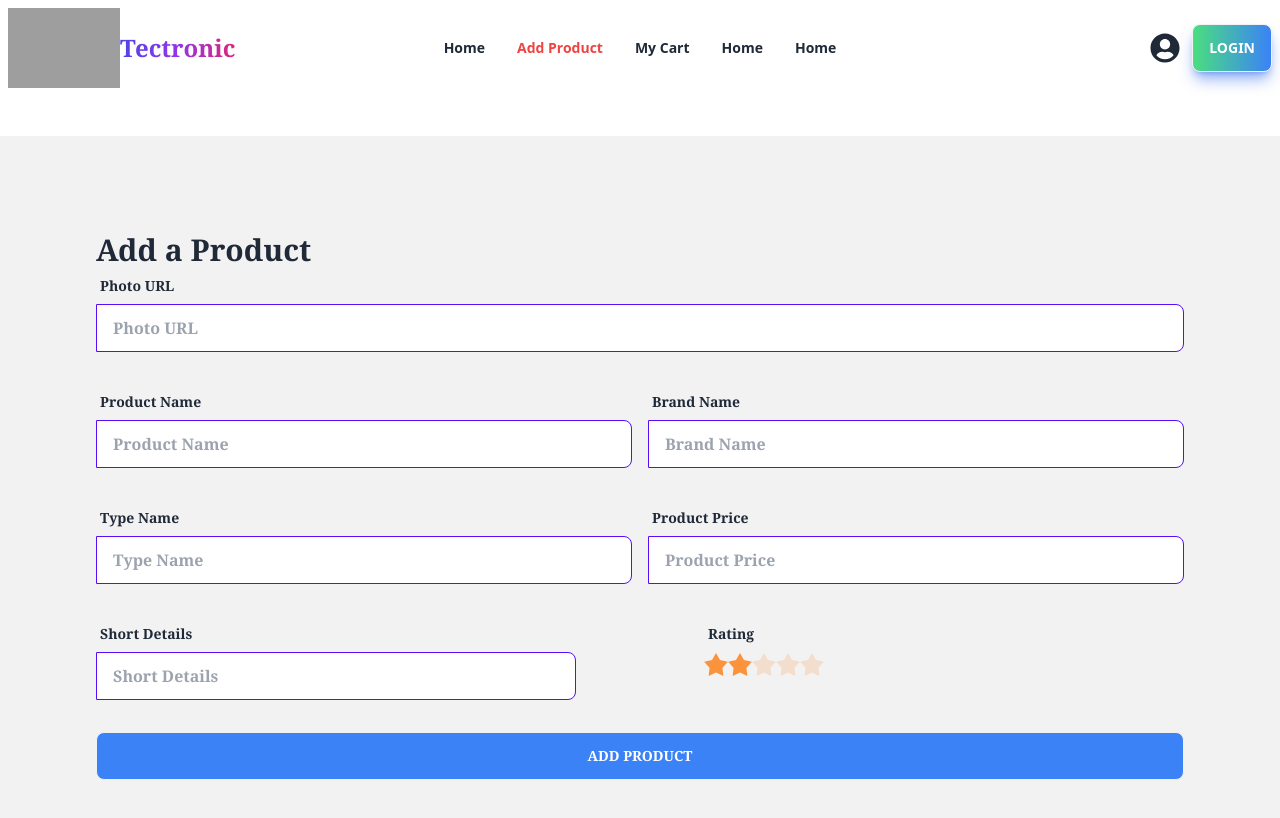
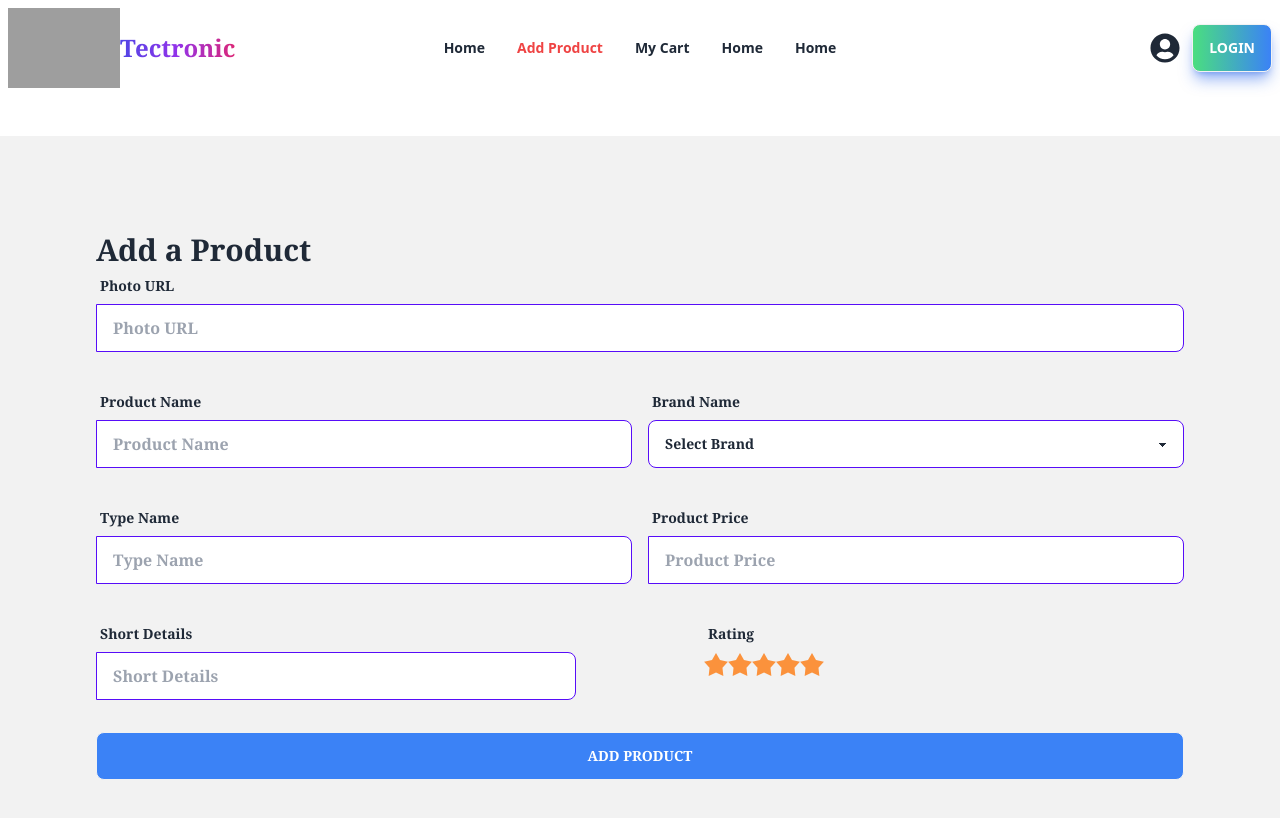
Before and after one commit to ShahAlammm/brand-shop-client, a React (Vite) app: page /addProduct in a window 1280 px wide. Shown: the top 818 px of the page. Built offline with nearby package versions, Linux system fonts and the light colour scheme; no server answers; grey boxes are pictures that could not be loaded.

Commit message:
added AddProduct and ProductCard

```diff
--- a/src/Components/Card/Card.jsx
+++ b/src/Components/Card/Card.jsx
@@ -1,10 +1,20 @@
-import { useEffect } from "react";
+import { useEffect, useState } from "react";
 import { Link } from "react-router-dom";
 import AOS from "aos";
 import "aos/dist/aos.css";
 
 const Card = ({ brand }) => {
-  const { id, photo, brandName, shortDescription } = brand || {};
+
+  const { photo, brandName, shortDescription } = brand || {};
+
+  const [product, setProduct] = useState(null);
+
+console.log(product)
+
+
+  const handleDetails = (brandName) => {
+      setProduct(brandName)
+    };
 
   useEffect(() => {
     AOS.init();
@@ -43,8 +53,11 @@ const Card = ({ brand }) => {
                 <h3 className="text-white mb-2 font-serif">
                   {shortDescription}
                 </h3>
-                <Link to={`/item/${id}`}>
-                  <button className="btn bg-gradient-to-r from-green-400 to-blue-500 hover:from-pink-500 hover:to-yellow-500 shadow-lg shadow-blue-600/50 text-white">
+                <Link to={`/item/${brandName}`}>
+                  <button
+                    onClick={() => handleDetails(brandName)}
+                    className="btn bg-gradient-to-r from-green-400 to-blue-500 hover:from-pink-500 hover:to-yellow-500 shadow-lg shadow-blue-600/50 text-white"
+                  >
                     Details
                   </button>
                 </Link>
--- /dev/null
+++ b/src/Components/ProductCard/ProductCard.jsx
@@ -0,0 +1,35 @@
+const ProductCard = ({ product }) => {
+  const { name, brandName, photo, rating } = product || {};
+  return (
+    <div>
+      <div className="card card-side bg-base-200 shadow-xl w-full">
+        <figure className="">
+          <img src={photo} alt="Shoes" className="md:h-52 md:w-80" />
+        </figure>
+        <div className="card-body">
+          <h2 className="card-title">{name}</h2>
+          <p>Brand Name: {brandName}</p>
+          <div className="rating">
+            {[1, 2, 3, 4, 5].map((value) => (
+              <label key={value} className="inline-flex items-center">
+                <input
+                  type="radio"
+                  name="rating"
+                  className={`mask mask-star-2 bg-orange-400`}
+                  value={value}
+                  checked={value === rating}
+                  readOnly
+                />
+              </label>
+            ))}
+          </div>
+          <div className="card-actions justify-end">
+            <button className="btn btn-primary">Add To cart</button>
+          </div>
+        </div>
+      </div>
+    </div>
+  );
+};
+
+export default ProductCard;
--- a/src/Pages/AddProduct/AddProduct.jsx
+++ b/src/Pages/AddProduct/AddProduct.jsx
@@ -1,3 +1,4 @@
+import { useState } from "react";
 import Swal from "sweetalert2";
 
 const AddProduct = () => {
@@ -12,7 +13,7 @@ const AddProduct = () => {
     const type = form.type.value;
     const price = form.price.value;
     const description = form.description.value;
-
+    const rating = form.rating.value;
 
     const newProduct = {
       name,
@@ -21,6 +22,7 @@ const AddProduct = () => {
       price,
       description,
       photo,
+      rating,
     };
 
     console.log(newProduct);
@@ -39,13 +41,20 @@ const AddProduct = () => {
         if (data.insertedId) {
           Swal.fire({
             title: "Success!",
-            text: "Coffee Added Successfully",
+            text: "Product Added Successfully",
             icon: "success",
             confirmButtonText: "Cool",
           });
+          form.reset();
         }
       });
   };
+  const [rating, setRating] = useState(3);
+
+  const handleRatingChange = (event) => {
+    setRating(parseInt(event.target.value, 10));
+  };
+
   return (
     <div className="bg-base-200 p-24 mt-10  font-bold font-serif">
       <h2 className="text-3xl font-extrabold">Add a Product</h2>
@@ -83,13 +92,21 @@ const AddProduct = () => {
             <label className="label">
               <span className="label-text">Brand Name</span>
             </label>
-            <label className="input-group">
-              <input
-                type="text"
+            <label>
+              <select
                 name="brandName"
-                placeholder="Brand Name"
-                className="input input-bordered input-primary w-full"
-              />
+                className="select select-bordered select-primary w-full"
+              >
+                <option value="" disabled selected>
+                  Select Brand
+                </option>
+                <option value="Apple">Apple</option>
+                <option value="Google">Google</option>
+                <option value="Samsung">Samsung</option>
+                <option value="Sony">Sony</option>
+                <option value="Intel">Intel</option>
+                <option value="Asus">Asus</option>
+              </select>
             </label>
           </div>
         </div>
@@ -140,33 +157,19 @@ const AddProduct = () => {
               <span className="label-text">Rating</span>
             </label>
             <div className="rating">
-              <input
-                type="radio"
-                name="rating-2"
-                className="mask mask-star-2 bg-orange-400"
-              />
-              <input
-                type="radio"
-                name="rating-2"
-                className="mask mask-star-2 bg-orange-400"
-                checked
-              />
-              <input
-                type="radio"
-                name="rating-2"
-                className="mask mask-star-2 bg-orange-400"
-              />
-              <input
-                type="radio"
-                name="rating-2"
-                className="mask mask-star-2 bg-orange-400"
-              />
-              <input
-                type="radio"
-                name="rating-2"
-                className="mask mask-star-2 bg-orange-400"
-              />
-            </div>
+          {[1, 2, 3, 4, 5].map((value) => (
+            <input
+              key={value}
+              type="radio"
+              name="rating"
+              className={`mask mask-star-2 bg-orange-400 ${
+                value === rating ? "checked" : ""
+              }`}
+              value={value}
+              onChange={handleRatingChange}
+            />
+          ))}
+        </div>
           </div>
         </div>
         <input
--- a/src/Pages/ViewDetails/ViewDetails.jsx
+++ b/src/Pages/ViewDetails/ViewDetails.jsx
@@ -1,14 +1,23 @@
+import { useLoaderData, useParams } from "react-router-dom";
+import SimpleBanner from "../../Components/Header/Banner/SimpleBanner";
+import ProductCard from "../../Components/ProductCard/ProductCard";
 
-import SimpleBanner from "../../Components/Header/Banner/SimpleBanner";
 
 const ViewDetails = () => {
 
+  const { brandName } = useParams();
+  const products = useLoaderData();
 
+  const filteredProducts = products.filter(product => product.brandName === brandName);
 
   return (
     <div>
       <SimpleBanner></SimpleBanner>
-
+      <div className="grid items-center justify-center m-auto lg:grid-cols-2 gap-5 mt-8 ">
+        {filteredProducts.map((product) => (
+          <ProductCard key={product._id} product={product}></ProductCard>
+        ))}
+      </div>
     </div>
   );
 };
--- a/src/Router/Router.jsx
+++ b/src/Router/Router.jsx
@@ -8,6 +8,7 @@ import Login from "../Pages/LogIn/Login";
 import Register from "../Pages/Register/Register";
 import ViewDetails from "../Pages/ViewDetails/ViewDetails";
 import Banner from "../Components/Header/Banner/Banner";
+import Card from "../Components/Card/Card";
 
 const Router = createBrowserRouter([
   {
@@ -37,8 +38,9 @@ const Router = createBrowserRouter([
         element: <Register></Register>,
       },
       {
-        path: "/item/:id",
+        path: "/item/:brandName",
         element: <ViewDetails></ViewDetails>,
+        loader: () => fetch("http://localhost:7000/product"),
       },
     ],
   },
```
